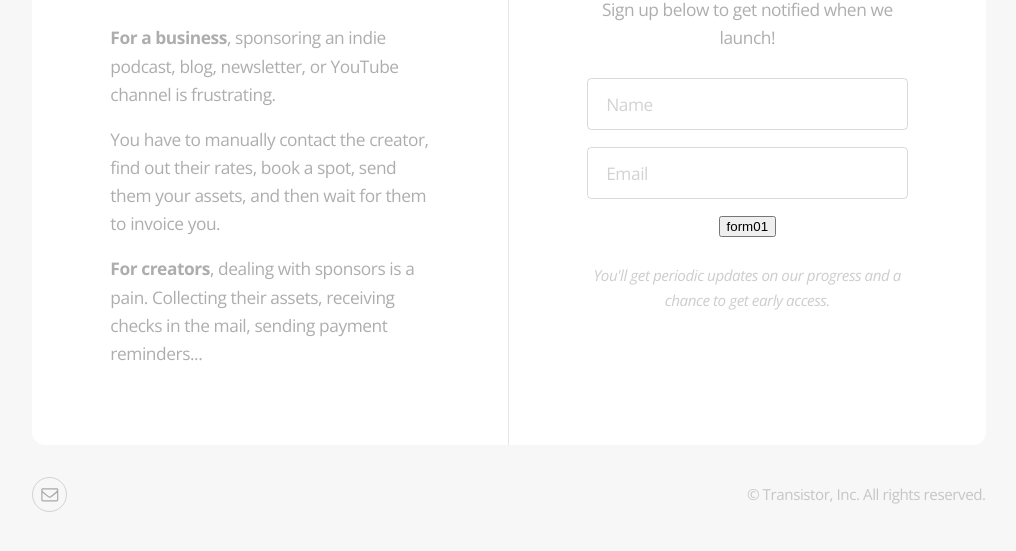
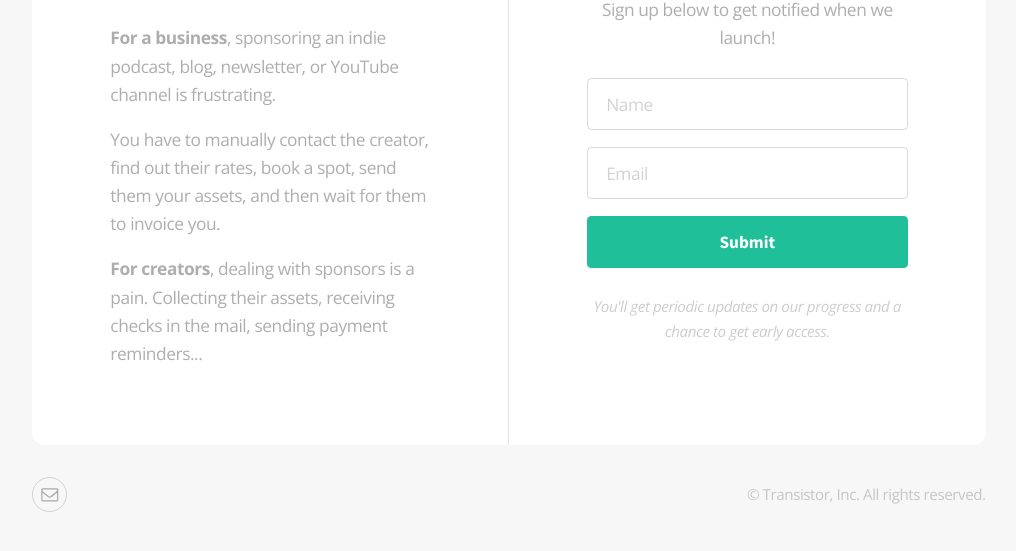
Before and after one commit to mijustin/spots, a plain HTML site: page index.html in a window 1280 px wide. Shown: the part 269-820 px from the top of the page, without its empty margins (131-1147 px from the left). Drawn offline with nearby package versions, Linux system fonts and the light colour scheme.

Commit message:
More MC fixes

```diff
--- a/index.html
+++ b/index.html
@@ -24,7 +24,7 @@
 								<div>
 									<h2 id="text06">We&#39;re building a better way to sponsor indie content</h2>
 									<p id="text02">Sign up below to get notified when we launch!</p>
-									<form id="form01" method="post" action="https://transistor.us16.list-manage.com/subscribe/post?u=2b0c89008149040585094ae4f&amp;id=eb1762300e">
+									<form id="form01" method="post" action="https://transistor.us16.list-manage.com/subscribe/post?u=2b0c89008149040585094ae4f&amp;id=eb1762300e" name="mc-embedded-subscribe-form" class="validate" target="_blank" novalidate>
 										<div class="inner">
 											<div class="field">
 												<input type="text" name="fname" id="form01-fname" placeholder="Name" maxlength="128" required />
@@ -33,10 +33,10 @@
 												<input type="email" name="email" id="form01-email" placeholder="Email" maxlength="128" required />
 											</div>
 											<div class="actions">
-												<input type="submit" value="form01" name="subscribe" id="mc-embedded-subscribe" class="button">
+												<button type="submit">Submit</button>
 											</div>
 										</div>
-
+										<input type="hidden" name="subscribe" id="mc-embedded-subscribe" value="form01" />
 									</form>
 									<p id="text07"><em>You&#39;ll get periodic updates on our progress and a chance to get early access.</em></p>
 								</div>
```
